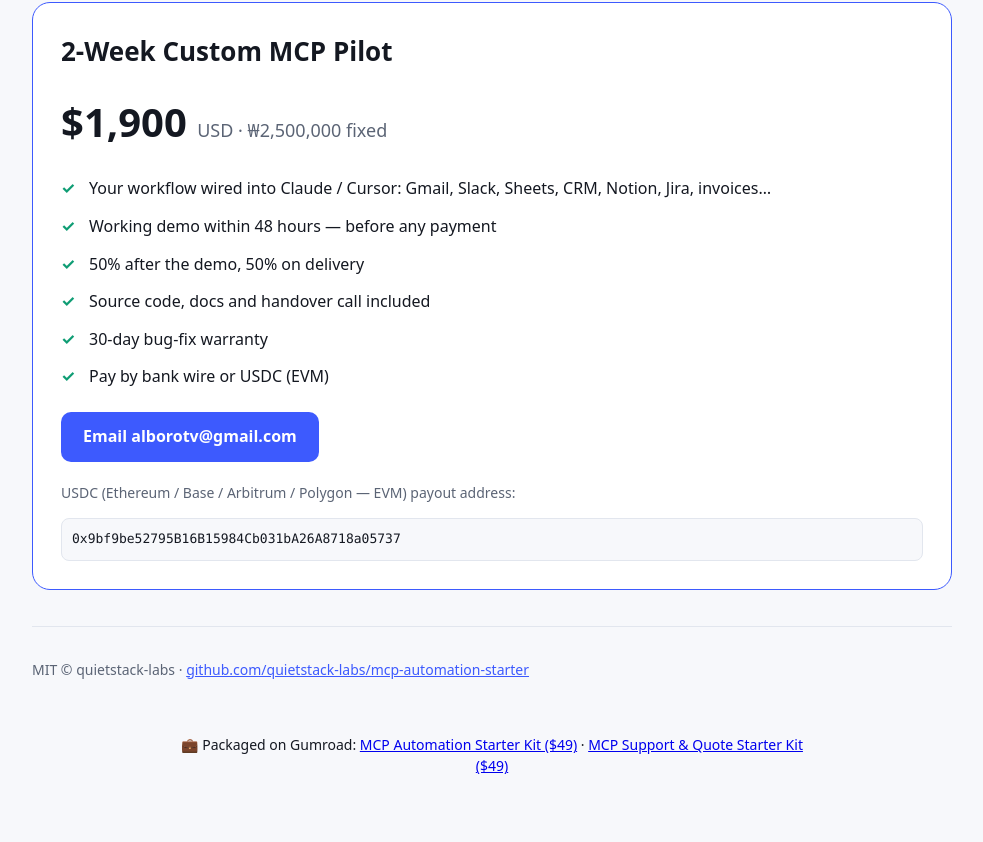
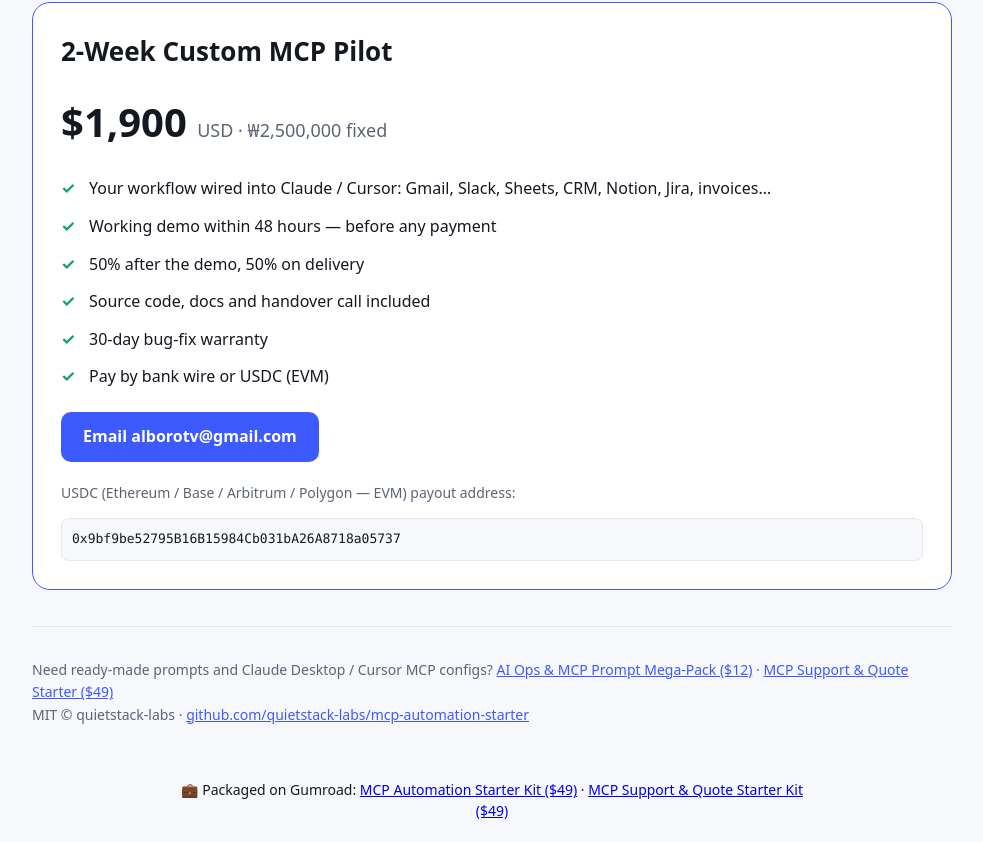
Before and after one commit to quietstack-labs/mcp-automation-starter, a website: page docs/index.html in a window 1280 px wide. Shown: the part 1146-1988 px from the top of the page, without its empty margins (148-1131 px from the left). Before the commit the page ends 1943 px from the top, so only its background shows below. Drawn offline with Linux system fonts and the light colour scheme.

Commit message:
Cross-link AI Ops pack and Support starter from landing footer

```diff
--- a/docs/index.html
+++ b/docs/index.html
@@ -127,6 +127,7 @@ claude mcp add automation -- node "$PWD/src/server.js"</pre>
 </section>
 
 <footer>
+  Need ready-made prompts and Claude Desktop / Cursor MCP configs? <a href="https://quietstack-labs.github.io/ai-ops-mcp-pack/" style="color:var(--accent)">AI Ops &amp; MCP Prompt Mega-Pack ($12)</a> · <a href="https://quietstack-labs.github.io/mcp-support-quote-starter/" style="color:var(--accent)">MCP Support &amp; Quote Starter ($49)</a><br>
   MIT © quietstack-labs · <a href="https://github.com/quietstack-labs/mcp-automation-starter" style="color:var(--accent)">github.com/quietstack-labs/mcp-automation-starter</a>
 </footer>
 </div>
```
